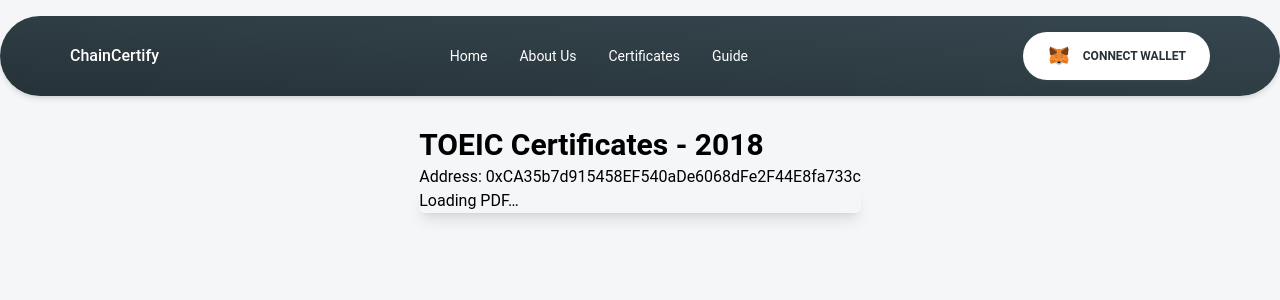
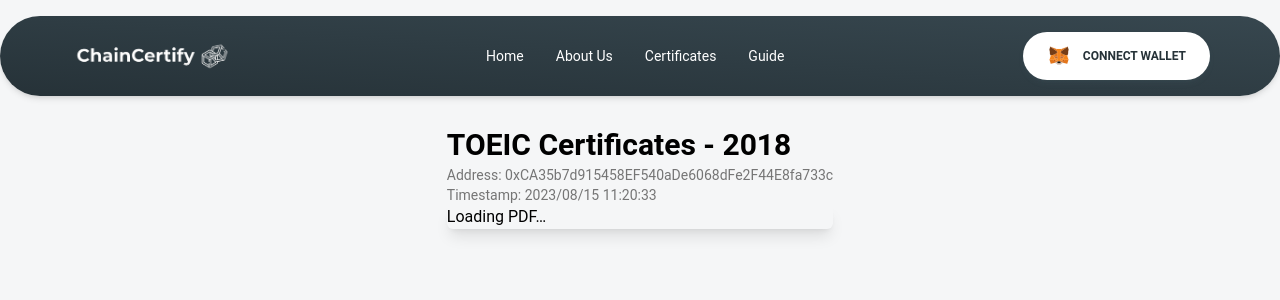
Before and after one commit to r1chou5e/ChainCertify-FE, a React (Create React App) app: page /get/1 in a window 1280 px wide. Shown: the top 300 px of the page. Built offline with nearby package versions, Linux system fonts and the light colour scheme.

Commit message:
add Logo

```diff
--- a/src/components/Header.jsx
+++ b/src/components/Header.jsx
@@ -7,6 +7,7 @@ import {
   IconButton,
 } from "@material-tailwind/react";
 import Metamask from "../assets/icons/metamask.svg";
+import Logo from "../assets/images/logo.png";
 
 function Header() {
   const [openNav, setOpenNav] = useState(false);
@@ -109,7 +110,7 @@ function Header() {
           href="/"
           className="mr-4 cursor-pointer py-1.5 font-medium"
         >
-          ChainCertify
+          <img src={Logo} alt="Logo" className="h-8 w-auto" />
         </Typography>
         <div className="hidden lg:block">{navList}</div>
         <Button
--- a/src/components/pages/CertificateDetail.jsx
+++ b/src/components/pages/CertificateDetail.jsx
@@ -12,7 +12,10 @@ const CertificateDetail = ({ pdfUrl }) => {
     <div className="m-7">
       <div className="flex flex-col self-center">
         <Typography variant="h3">TOEIC Certificates - 2018</Typography>
-        <p>Address: 0xCA35b7d915458EF540aDe6068dFe2F44E8fa733c</p>
+        <p className="text-gray-600 text-sm">
+          Address: 0xCA35b7d915458EF540aDe6068dFe2F44E8fa733c
+        </p>
+        <p className="text-gray-600 text-sm">Timestamp: 2023/08/15 11:20:33</p>
       </div>
       <div>
         <Document
--- a/src/components/pages/PendingVerify.jsx
+++ b/src/components/pages/PendingVerify.jsx
@@ -12,7 +12,7 @@ const PendingVerify = () => {
         <Typography variant="lead">
           The verification process may take approximately 1 to 2 hours.
           <br />
-          Please wait until the certificate is confirmed and fully stored on the
+          Please wait until the certificate is confirmed and mutate on
           blockchain.
         </Typography>
       </div>
```
Also changed, not shown: src/assets/images/logo.png (added).
